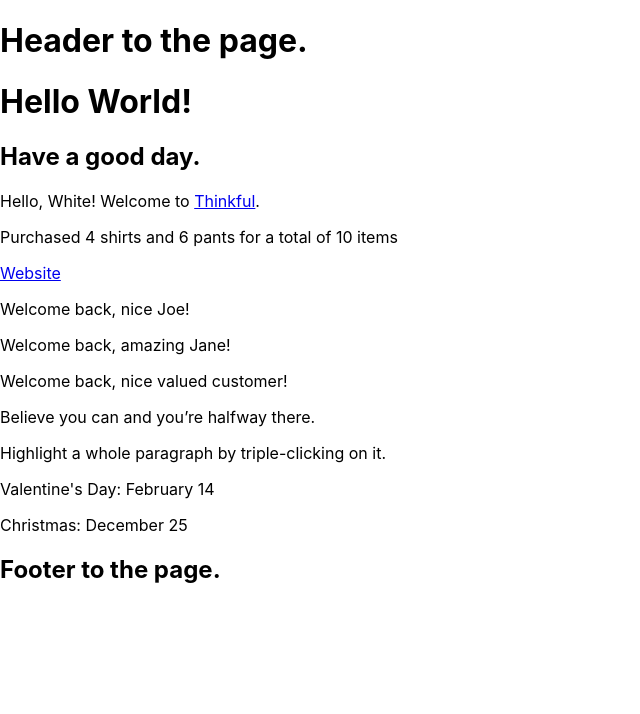
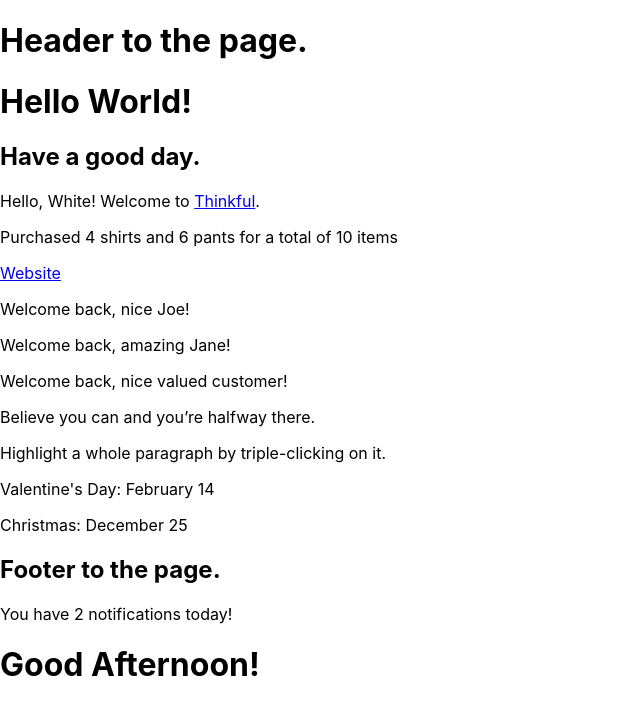
Before and after one commit to WhiteN9/react-learn-project, a React (Create React App) app: page / in a window 1280 px wide. Shown: the top 714 px of the page, without its empty margins (0-640 px from the left). Built offline with nearby package versions, Linux system fonts and the light colour scheme.

Commit message:
add conditions for rendering

```diff
--- a/src/App.js
+++ b/src/App.js
@@ -4,9 +4,31 @@ import Header from "./Header.js";
 import Purchase from "./Buying.js";
 import WelcomeWB from "./WelcomeBack.js";
 import Holiday from "./Holiday";
+import Clock from "./Clock";
 import Footer from "./Footer.js";
 
-function App() {
+function Notifications({ notifications }) {
+  if (notifications.length > 0) {
+    return <p>You have {notifications.length} notifications today!</p>;
+  }
+  return null;
+}
+//or when the condition is relatively short
+// function Notifications({ notifications }) {
+//   return (
+//     notifications.length > 0 && (
+//       <p>You have {notifications.length} notifications today!</p>
+//     )
+//   );
+// }
+
+function AppNotif() {
+  const notifications = ["You received a package", "The weather is sunny"];
+  return <Notifications notifications={notifications} />;
+}
+
+function App({ loggedIn }) {
+  if (loggedIn) {
     const name = "White";
     const url = "https://www.thinkful.com/";
     const linkText = "Thinkful";
@@ -21,12 +43,16 @@ function App() {
         </p>
         <Purchase />
         <WelcomeWB />
-      <Holiday name="Valentine's Day" day="14" month="February"/>
-      <Holiday name="Christmas" day="25" month="December"/>
+        <Holiday name="Valentine's Day" day="14" month="February" />
+        <Holiday name="Christmas" day="25" month="December" />
         <Footer />
+        <AppNotif />
+        <Clock />
       </React.Fragment>
     );
     return element;
   }
-
+  return null;
+}
+//or return (loggedIn) ? EVERYTHING /> : null;
 export default App;
--- /dev/null
+++ b/src/Clock.js
@@ -0,0 +1,31 @@
+import React from "react";
+function MessageByHour({hour}) {
+  switch(true) { //the value we give to the switch is used as the basis to compare against.
+    case (hour < 12):
+      return <h1>Good Morning!</h1>;
+    case (hour < 19):
+      return <h1>Good Afternoon!</h1>;
+    case (hour < 25):
+      return <h1>Good Evening!</h1>;
+    default:
+      return <h1>???</h1>;
+  }
+}
+// If like if else
+// function MessageByHour({ hour }) {
+//   if (hour < 12) {
+//     return <h1>Good Morning!</h1>;
+//   } else if (hour < 19) {
+//     return <h1>Good Afternoon!</h1>;
+//   } else if (hour < 25) {
+//     return <h1>Good Evening!</h1>;
+//   } else return <h1>{hour}</h1>;
+// }
+
+function Clock() {
+  let currentHour = new Date().getHours();
+
+  return <MessageByHour hour={currentHour} />;
+}
+
+export default Clock;
--- a/src/Holiday.js
+++ b/src/Holiday.js
@@ -3,9 +3,9 @@ import React from "react";
 
 function Holiday(props) {
   return (
-    <React.Fragment>
+    // <React.Fragment> //because returning only 1 element
       <p>{props.name}: {props.month} {props.day}</p>
-    </React.Fragment>
+    // </React.Fragment>
 
   )
 
--- a/src/index.js
+++ b/src/index.js
@@ -6,7 +6,7 @@ import App from "./App";
 
 ReactDOM.render(
   <React.StrictMode>
-    <App />
+    <App loggedIn={true} />
 
   </React.StrictMode>,
   document.getElementById("root")
```
Also changed, not shown: src/Greeting.js (added, +23 -0 lines). Lines whose indentation alone changed are shown as unchanged.
